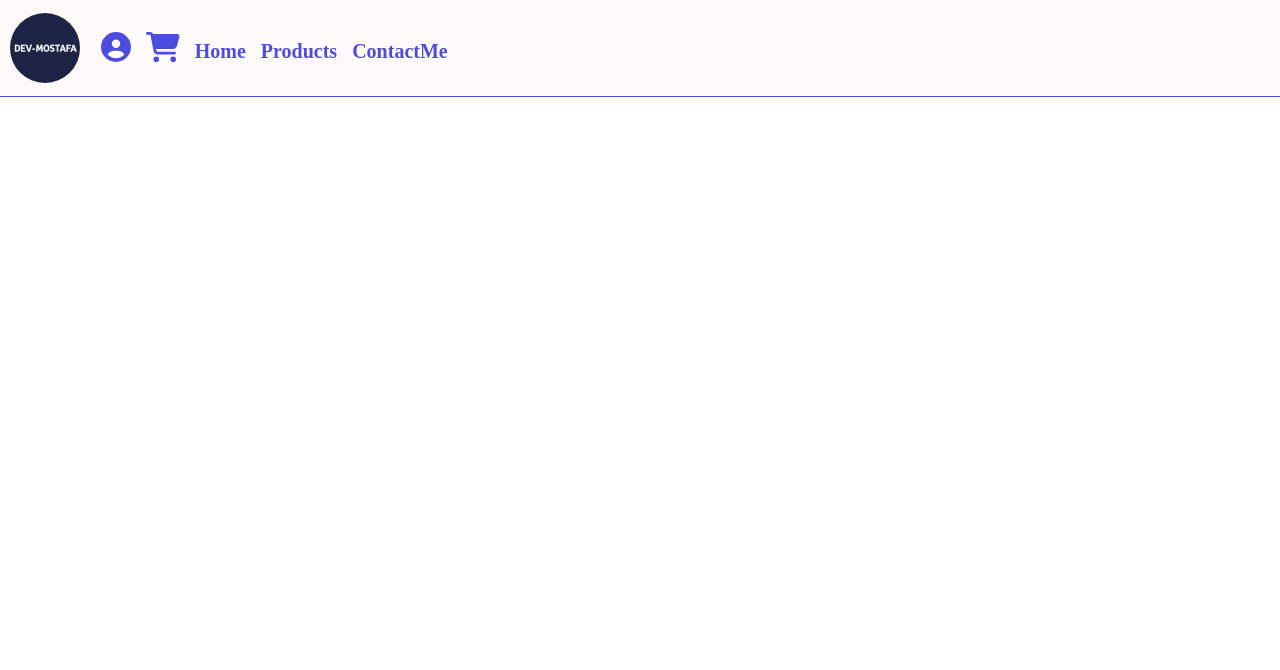
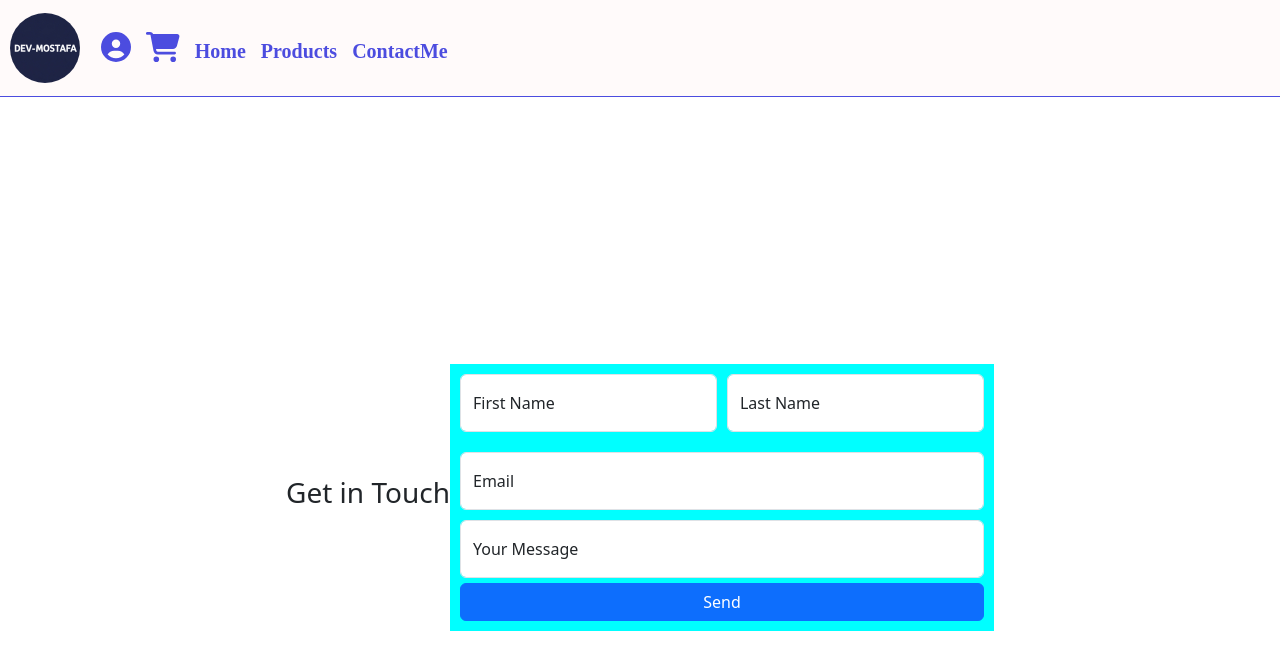
Before and after one commit to Dev-MostafaAzari/Uni-Project-Rework, a React (Create React App) app: page /contact in a window 1280 px wide. Shown: the top 670 px of the page. Built offline with nearby package versions, Linux system fonts and the light colour scheme.

Commit message:
ContactMePage

```diff
--- a/src/App.js
+++ b/src/App.js
@@ -1,3 +1,4 @@
+import Contactme from "./components/ContactMe";
 import LoginPage from "./components/Login";
 import MainPage from "./components/Main";
 import NavbarPart from "./components/Navbar";
@@ -20,6 +21,7 @@ function App() {
             <Route path="/products" element={<ProductsPage/>}/>
             <Route path="/register" element={<RegisterPage/>}/>
             <Route path="/login" element={<LoginPage/>}/>
+            <Route path="/contact" element={<Contactme/>}/>
           </Routes>
         </div>
       </LoginOffcan>
--- /dev/null
+++ b/src/components/ContactMe.js
@@ -0,0 +1,42 @@
+import React from 'react';
+import { Button, Form } from 'react-bootstrap';
+import "../styles/ContactMe.css";
+
+function Contactme() {
+    return (
+        <div className="mainContentContainer">
+            <div className="linkPartContainer">
+                <h3 className="ContactTitle">Get in Touch</h3>
+            </div>
+            <div className="inputPartContainer">
+                <Form className="formContact">
+                    <div className="formContact1">
+                        <Form.Floating>
+                            <Form.Control type="text" className="inputFormContact" placeholder="" />
+                            <Form.Label>First Name</Form.Label>
+                        </Form.Floating>
+                        <Form.Floating>
+                            <Form.Control type="text" className="inputFormContact" placeholder="" />
+                            <Form.Label>Last Name</Form.Label>
+                        </Form.Floating>
+                    </div>
+                    <div className="formContact2">
+                        <Form.Floating>
+                            <Form.Control type="text" className="inputFormContact" placeholder="" />
+                            <Form.Label>Email</Form.Label>
+                        </Form.Floating>
+                        <Form.Floating>
+                            <Form.Control type="text" className="inputFormContact" placeholder="" />
+                            <Form.Label>Your Message</Form.Label>
+                        </Form.Floating>
+                    </div>
+                    <div className="formContact3">
+                        <Button type="button">Send</Button>
+                    </div>
+                </Form>
+            </div>
+        </div>
+    )
+}
+
+export default Contactme;
--- a/src/components/Navbar.js
+++ b/src/components/Navbar.js
@@ -23,7 +23,7 @@ function NavbarPart() {
                             <Nav.Item><button type="button" className="fonts"><FontAwesomeIcon icon={faShoppingCart}/></button></Nav.Item>
                             <Link to="/">Home</Link>
                             <Link to="/products">Products</Link>
-                            <Link to="">ContactMe</Link>
+                            <Link to="/contact">ContactMe</Link>
                         </Nav>
                     </NavbarCollapse>
                 </div>
--- /dev/null
+++ b/src/styles/ContactMe.css
@@ -0,0 +1,41 @@
+.mainContentContainer
+{
+    display:flex;
+    flex-direction: row;
+    justify-content: center;
+    flex-wrap: wrap;
+    height: 100vh;
+    align-items: center;
+}
+
+.formContact
+{
+    display:flex;
+    flex-direction: column;
+    align-items: center;
+    background-color: aqua;
+    padding: 10px 10px;
+
+}
+.formContact1
+{
+    display: flex;
+    flex-direction: row;
+    gap: 10px;
+}
+.formContact2
+{
+    display: flex;
+    flex-direction: column;
+    width: 100%;
+    margin-top: 20px;
+    gap: 10px;
+
+}
+.formContact3
+{
+    display: flex;
+    flex-direction: column;
+    width: 100%;
+    margin-top: 5px;
+}
```
